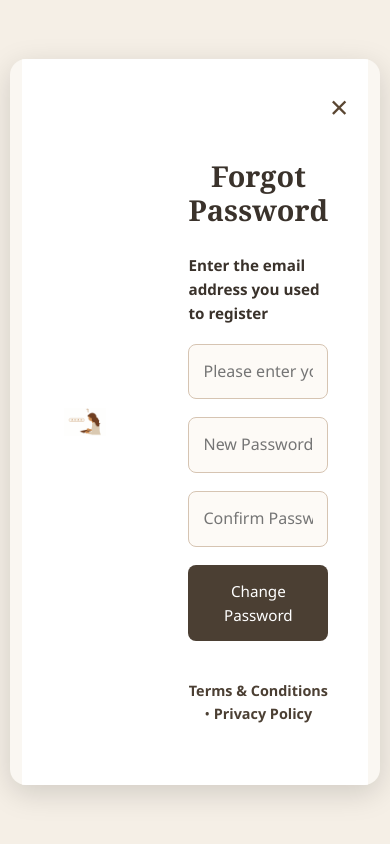
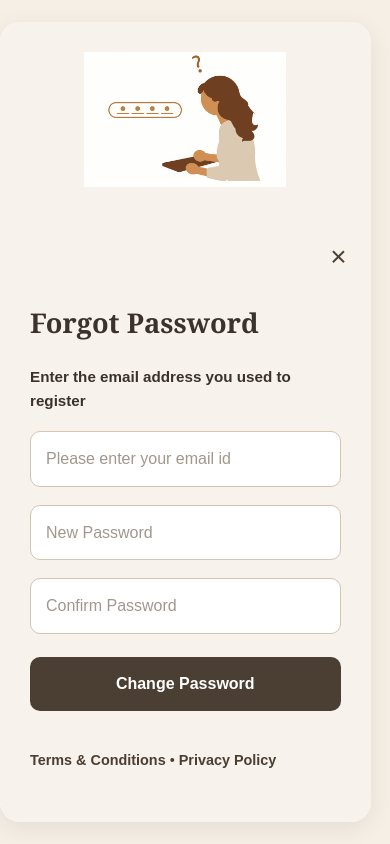
Before and after one commit to Madhavsakhuja23/React_prctc, a React (Vite) app in the folder day1/: page /forgot in a window 390 px wide. Built offline with nearby package versions, Linux system fonts and the light colour scheme.

Commit message:
forgot login are updated

```diff
--- a/day1/src/components/Authorization/Forgot.jsx
+++ b/day1/src/components/Authorization/Forgot.jsx
@@ -62,7 +62,7 @@ function ForgotPassword() {
   };
 
   return (
-    <div className="container">
+    <div className="Fcontainer">
       {/* Left Illustration */}
       <div className="illustration">
         <img src="/forgot.png" alt="Forgot Password Illustration" />
--- a/day1/src/components/Authorization/Login.css
+++ b/day1/src/components/Authorization/Login.css
@@ -1,93 +1,115 @@
+
 * {
   margin: 0;
   padding: 0;
   box-sizing: border-box;
 }
 
-body {
-  font-family: "Manrope", sans-serif;
+html, body {
+  width: 100%;
+  height: 100%;
+  overflow-x: hidden;
   background-color: #f5efe6;
-  color: #333;
+  font-family: 'Manrope', sans-serif;
+  color: #4b3f33;
   display: flex;
   justify-content: center;
   align-items: center;
-  min-height: 100vh;
 }
 
-/* Main Container */
+
 .login-container {
   display: flex;
-  width: 1000px;
+  width: 1100px;
   max-width: 95%;
-  background: #fff;
-  border-radius: 16px;
+  background: #ffffff;
+  border-radius: 20px;
   box-shadow: 0 8px 30px rgba(0, 0, 0, 0.1);
   overflow: hidden;
   position: relative;
 }
 
-/* Cross Button */
+
 .close-btn {
   position: absolute;
-  top: 22px;
+  top: 2px;
   right: 20px;
-  font-size: 32px;
-  color: #5a4632;
+  font-size: 30px;
+  color: #4b3f33;
+  cursor: pointer;
   text-decoration: none;
-  cursor: pointer;
   transition: color 0.3s ease;
 }
 
 .close-btn:hover {
-  color: #3b2a1d;
+  color: #2f241a;
 }
 
-/* Left Form Section */
+
 .form-section {
   flex: 1;
-  padding: 60px 50px;
+  padding: 80px 70px;
   display: flex;
   flex-direction: column;
   justify-content: center;
+  align-items: flex-start;
+  background-color: #ffffff;
+  text-align: left;
 }
 
 .form-section h1 {
   font-size: 2rem;
   font-weight: 700;
+  color: #2c241d;
   margin-bottom: 10px;
-  color: #2c241d;
 }
 
 .form-section p.subtitle {
   font-size: 1rem;
   color: #5f5246;
-  margin-bottom: 30px;
+  margin-bottom: 35px;
+  line-height: 1.6;
+  max-width: 95%;
 }
 
 form {
   display: flex;
   flex-direction: column;
-  gap: 20px;
+  gap: 22px;
+  align-items: flex-start;
 }
+
 
 input[type="email"],
 input[type="password"] {
-  padding: 14px;
-  border: 1.5px solid #ddd;
-  border-radius: 30px;
+  width: 480px;
+  max-width: 100%;
+  padding: 16px 22px;
+  border: 1px solid #ddd;
+  border-radius: 0px;
   font-size: 1rem;
+  color: #4b3f33;
+  background-color: #fff;
   outline: none;
-  transition: 0.3s;
+  transition: border-color 0.3s ease, box-shadow 0.3s ease;
+}
+
+input[type="email"]::placeholder,
+input[type="password"]::placeholder {
+  color: #a2978c;
 }
 
 input[type="email"]:focus,
 input[type="password"]:focus {
   border-color: #4b3f33;
+  box-shadow: 0 0 6px rgba(75, 63, 51, 0.2);
 }
+
 
 .forgot-link {
   text-align: right;
   font-size: 0.9rem;
+  width: 480px;
   margin-top: -10px;
 }
 
@@ -100,27 +122,32 @@ input[type="password"]:focus {
 .forgot-link a:hover {
   text-decoration: underline;
 }
-
 input[type="submit"] {
+  width: 100%; /* ✅ full width of the parent container */
+  max-width: 480px; /* ✅ match the input field width */
   background: #4b3f33;
   color: #fff;
   border: none;
-  padding: 14px;
+  padding: 16px;
   border-radius: 30px;
   font-weight: 600;
   font-size: 1rem;
   cursor: pointer;
-  transition: 0.3s;
+  transition: background 0.3s ease, transform 0.2s ease;
+  align-self: flex-start; /* ✅ keeps alignment same as inputs */
 }
 
 input[type="submit"]:hover {
   background: #3a2f28;
+  transform: translateY(-1px);
 }
 
-/* Sign up link */
+
 .signup-link {
-  text-align: center;
+  text-align: left;
   font-size: 0.95rem;
+  margin-top: 25px;
+  padding-left: 4px;
 }
 
 .signup-link a {
@@ -133,10 +160,9 @@ input[type="submit"]:hover {
   text-decoration: underline;
 }
 
-/* Right Banner */
 .banner {
   flex: 1;
-  background-color: #f8f1e9;
+  background-color: #fdfbf9;
   display: flex;
   justify-content: center;
   align-items: center;
@@ -148,22 +174,46 @@ input[type="submit"]:hover {
 }
 
 .banner-content img {
-  max-width: 400px;
-  margin-bottom: 20px;
+  width: 100%;
+  height: 420px;
+  object-fit: cover;
+  border-radius: 10px;
 }
 
 .banner-content h2 {
-  font-size: 1.2rem;
+  font-size: 1rem;
   font-weight: 600;
   color: #2c241d;
+  margin-top: 20px;
 }
 
-/* Responsive */
+/* ✅ Responsive */
 @media (max-width: 850px) {
   .login-container {
     flex-direction: column;
+    max-width: 90%;
   }
+
+  .form-section {
+    padding: 50px 30px;
+    align-items: flex-start;
+    text-align: left;
+  }
+
+  input[type="email"],
+  input[type="password"],
+  input[type="submit"],
+  .forgot-link {
+    width: 100%;
+    max-width: 100%;
+  }
+
   .banner {
     order: -1;
+    padding: 0;
+  }
+
+  .banner-content img {
+    height: 280px;
   }
 }
--- a/day1/src/components/Authorization/Signup.css
+++ b/day1/src/components/Authorization/Signup.css
@@ -15,7 +15,7 @@
 .banner {
   flex: 1;
   background: linear-gradient(rgba(133, 117, 102, 0.6), rgba(75, 63, 51, 0.6)),
-    url("/images/sign2.jpg") no-repeat center center/cover;
+    url("/sign2.jpg") no-repeat center center/cover;
   color: #fff;
   display: flex;
   flex-direction: column;
@@ -24,14 +24,16 @@
 }
 
 .banner h1 {
-  font-size: 2.2rem;
+  font-size: 1.8rem;
+  font-weight: 600;
+  color: white;
   margin-bottom: 20px;
 }
 
 .banner p {
   font-size: 1rem;
   line-height: 1.6;
-  max-width: 400px;
+  max-width: 580px;
 }
 
 /* Form Section */
@@ -73,6 +75,7 @@ h2 {
   color: #4b3f33;
   margin-bottom: 20px;
   font-size: 1.8rem;
+  font-weight: 600;
 }
 
 form {
@@ -178,6 +181,6 @@ input[type="submit"]:hover {
 
   #outer {
     max-width: 90%;
-    padding: 20px;
-  }
+    padding: 20px;
 }
+}
--- a/day1/src/components/Authorization/Signup.jsx
+++ b/day1/src/components/Authorization/Signup.jsx
@@ -1,5 +1,4 @@
 import React, { useState, useEffect } from "react";
-import Navbar from "../Navbar/Navbar";
 import "./Signup.css";
 import { NavLink, useNavigate } from "react-router-dom";
 
@@ -132,7 +131,9 @@ function SignUp() {
   };
 
   return (
+
     <>
+
       <div className="signup-container">
         {/* Left Banner */}
         <div className="banner">
@@ -241,8 +242,9 @@ function SignUp() {
           </div>
         </div>
       </div>
+
     </>
   );
 }
 
-export default SignUp;
+export default SignUp;
--- a/day1/src/components/Authorization/forgot.css
+++ b/day1/src/components/Authorization/forgot.css
@@ -1,140 +1,190 @@
-   /* Reset & Base */
+/* ✅ Reset & Base Styles */
 * {
   margin: 0;
   padding: 0;
   box-sizing: border-box;
 }
 
-    body {
-      font-family: 'Manrope', 'Segoe UI', Tahoma, Geneva, Verdana, sans-serif;
+html, body {
+  width: 100%;
+  height: 100%;
   background-color: #f5efe6;
+  font-family: 'Manrope', 'Poppins', sans-serif;
   color: #4b3f33;
   display: flex;
   justify-content: center;
   align-items: center;
-      height: 100vh;
+  overflow-x: hidden;
 }
 
-    .container {
+/* ✅ Scoped Forgot Password Container */
+.Fcontainer {
   display: flex;
-      background: #faf7f2;
-      border-radius: 16px;
-      box-shadow: 0 8px 30px rgba(0, 0, 0, 0.15);
+  align-items: center;
+  justify-content: space-between;
+  width: 900px;
+  max-width: 95%;
+  background-color: #fffdf9;
+  border-radius: 20px;
+  box-shadow: 0 6px 25px rgba(0, 0, 0, 0.08);
   overflow: hidden;
-      width: 100%;
-      max-width: 95%;
+  position: relative;
 }
 
-    .close-btn {
+/* ✅ Close Button (X) */
+.Fcontainer .close-btn {
   position: absolute;
-      top: 22px;
-      right: 20px;
-      font-size: 32px;
-      color: #5a4632; /* brown */
+  top: 18px;
+  right: 24px;
+  font-size: 28px;
+  color: #4b3f33;
   text-decoration: none;
   cursor: pointer;
   transition: color 0.3s ease;
+  z-index: 10;
 }
 
-    .close-btn:hover {
-      color: #3b2a1d; /* darker brown on hover */
+.Fcontainer .close-btn:hover {
+  color: #2f2419;
 }
 
-    /* Left side illustration */
-    .illustration {
+/* ✅ Left Side (Illustration) */
+.Fcontainer .illustration {
   flex: 1;
-      background-color: #fff;
+  background-color: #ffffff;
   display: flex;
   justify-content: center;
   align-items: center;
-      padding: 40px;
+  padding: 60px 40px;
 }
 
-    .illustration img {
-      max-width: 90%;
+.Fcontainer .illustration img {
+  max-width: 85%;
   height: auto;
+  display: block;
 }
 
-    /* Right form */
-    .form-section {
+/* ✅ Right Side (Form Section) */
+.Fcontainer .form-section {
   flex: 1;
-      padding: 60px 40px;
+  background-color: #f7f2eb;
+  padding: 70px 60px;
   display: flex;
   flex-direction: column;
   justify-content: center;
 }
 
-    .form-section h1 {
-      font-size: 1.8rem;
+/* ✅ Heading */
+.Fcontainer .form-section h1 {
+  font-size: 2rem;
+  font-weight: 700;
   color: #3a322b;
   margin-bottom: 25px;
-      font-weight: 700;
 }
 
-    form {
+/* ✅ Form */
+.Fcontainer form {
   display: flex;
   flex-direction: column;
   gap: 18px;
 }
 
-    label {
+/* ✅ Label */
+.Fcontainer label {
   font-weight: 600;
   font-size: 0.95rem;
   color: #3a322b;
 }
 
-    input[type="email"],
-    input[type="password"] {
-      padding: 14px;
+/* ✅ Input Fields */
+.Fcontainer input[type="email"],
+.Fcontainer input[type="password"] {
+  padding: 14px 15px;
   border: 1.5px solid #d6c4b2;
-      border-radius: 8px;
+  border-radius: 10px;
   font-size: 1rem;
-      background-color: #fdfaf6;
+  background-color: #fff;
   color: #4b3f33;
   outline: none;
   transition: 0.3s;
   width: 100%;
 }
 
-    input[type="email"]:focus,
-    input[type="password"]:focus {
+.Fcontainer input[type="email"]:focus,
+.Fcontainer input[type="password"]:focus {
   border-color: #4b3f33;
-      background-color: #fff;
+  box-shadow: 0 0 6px rgba(75, 63, 51, 0.15);
 }
 
-    button[type="submit"] {
+/* ✅ Button */
+.Fcontainer button[type="submit"] {
   background-color: #4b3f33;
   color: #fff;
   border: none;
   padding: 14px;
-      border-radius: 8px;
+  border-radius: 10px;
   cursor: pointer;
-      font-weight: 500;
+  font-weight: 600;
+  font-size: 1rem;
+  transition: 0.3s ease;
+  width: 100%;
+  margin-top: 5px;
+}
+
+.Fcontainer button[type="submit"]:hover {
+  background-color: #3a322b;
+  transform: translateY(-1px);
+}
+
+/* ✅ Message Styling */
+.Fcontainer #emailexist,
+.Fcontainer #pwdcriteria {
+  font-size: 0.9rem;
+  color: #d9534f;
+  margin-top: -8px;
+  margin-bottom: -4px;
   transition: 0.3s;
 }
 
-    button[type="submit"]:hover {
-      background-color: #3a322b;
-    }
-
-    .links {
+/* ✅ Links */
+.Fcontainer .links {
   margin-top: 20px;
   text-align: center;
   font-size: 0.9rem;
 }
 
-    .links a {
+.Fcontainer .links a {
   color: #4b3f33;
   text-decoration: none;
   font-weight: 600;
+  transition: color 0.3s ease;
 }
 
-    /* Feedback / error messages */
-    #emailexist,
-    #pwdcriteria {
-      font-size: 0.9rem;
-      margin-top: -10px;
-      margin-bottom: -5px;
-      color: #d9534f;
-      display: none;
+.Fcontainer .links a:hover {
+  color: #b1916e;
 }
+
+/* ✅ Responsive (for mobile & tablets) */
+@media (max-width: 850px) {
+  .Fcontainer {
+    flex-direction: column;
+    width: 95%;
+  }
+
+  .Fcontainer .illustration {
+    background-color: #f7f2eb;
+    padding: 30px;
+  }
+
+  .Fcontainer .illustration img {
+    max-width: 65%;
+  }
+
+  .Fcontainer .form-section {
+    padding: 50px 30px;
+  }
+
+  .Fcontainer .form-section h1 {
+    font-size: 1.7rem;
+  }
+}
```
Lines whose indentation alone changed are shown as unchanged.
